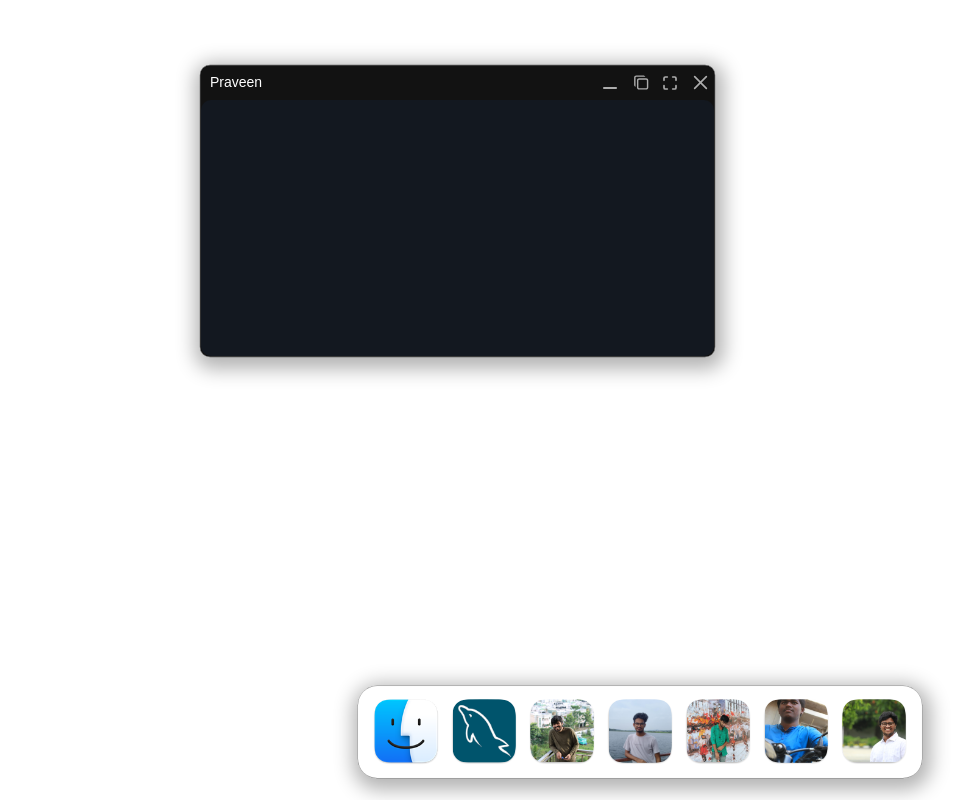
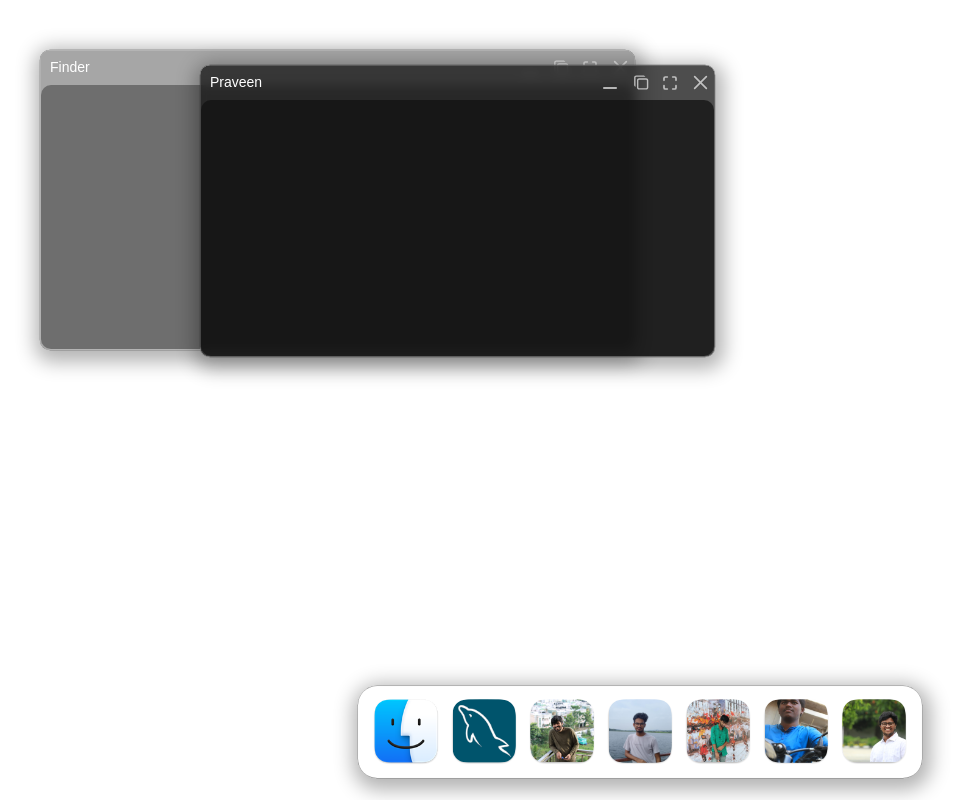
Before and after one commit to NSVEGUR/Dbms-project, a website built with Vite: page src/index.html in a window 1280 px wide. Both pictures are taken after a click on the button 640 px from the left and 730 px from the top of the page. Shown: the whole page, without its empty margins (0-977 px from the left). Built offline with nearby package versions, Linux system fonts and the light colour scheme; files whose address does not match are found by name.

Commit message:
corrected winBox error

```diff
--- a/src/index.html
+++ b/src/index.html
@@ -5,7 +5,6 @@
   <meta charset="UTF-8" />
   <link rel="icon" href="./assets/icons/finder.png" />
   <meta name="viewport" content="width=device-width, initial-scale=1.0" />
-  <script src="scripts/winbox.bundle.js"></script>
   <title>DbmsOS</title>
 </head>
 
--- a/src/scripts/main.js
+++ b/src/scripts/main.js
@@ -1,18 +1,39 @@
+import './winbox.bundle.js';
 import './../styles/style.css';
 
 const icons = document.querySelectorAll('.icon > div');
 icons.forEach((icon, i) => {
 	icon.addEventListener('click', (e) => {
 		new WinBox(icon.querySelector('span').innerHTML.toString(), {
-			background: "#121212",
 			top: 50 + 5 * i,
 			right: 50,
 			bottom: 150,
 			left: 50 + 50 * i,
+			onfocus: function () {
+				this.setBackground("#121212bF");
+			},
+			onblur: function () {
+				this.setBackground("#1212125F");
+				this.body.style.background = "#1212125F";
+			},
 		});
 		icons.forEach((icon) => {
 			icon.classList.remove('active');
 		});
 		icon.classList.add('active');
 	});
+});
+
+new WinBox(document.querySelector('.icon > div > span').innerHTML.toString(), {
+	top: 50,
+	right: 50,
+	bottom: 150,
+	left: 40,
+	onfocus: function () {
+		this.setBackground("#121212bF");
+	},
+	onblur: function () {
+		this.setBackground("#1212125F");
+		this.body.style.background = "#1212125F";
+	},
 })
--- a/src/styles/winbox.css
+++ b/src/styles/winbox.css
@@ -3,13 +3,14 @@
 	border: none;
 	box-shadow: inset 0 0 0 0.2px hsla(0, 0%, 96%, 0.7),
 	0 0 0 0.2px hsla(0, 0%, 13%, 0.7), hsla(0, 0%, 0%, 0.3) 2px 5px 19px 7px;
+	backdrop-filter: blur(5px);
 }
 .wb-body {
 	/* the width of window border: */
 	margin: 1px;
 	border-radius: 10px;
 	color: #fff;
-	background: #131820;
+	background: #121212bF;
 }
 
 .wb-icon * {
```
